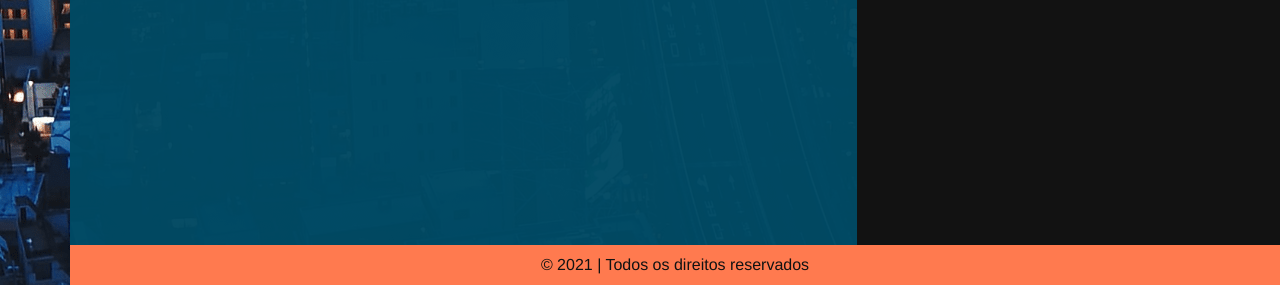
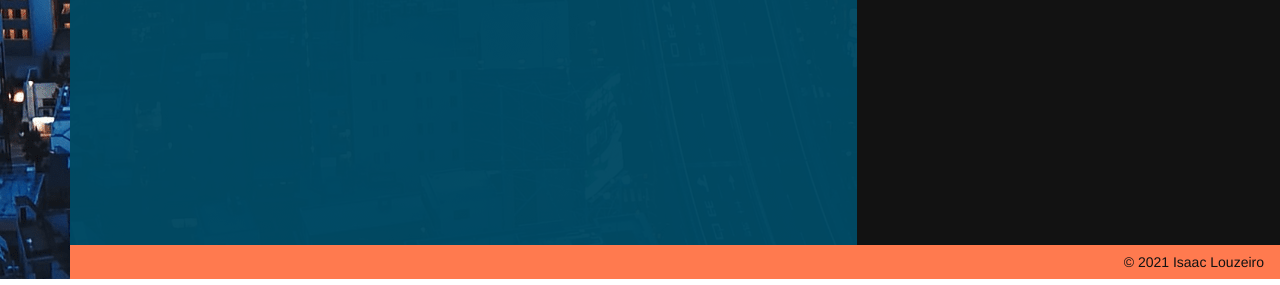
Before and after one commit to IsaacLouzeiro/portfolio, a plain HTML site: page index.html in a window 1280 px wide. Shown: the part 2955-3240 px from the top of the page. Drawn offline with nearby package versions, Linux system fonts and the light colour scheme.

Commit message:
finishing footer content

```diff
--- a/index.html
+++ b/index.html
@@ -397,7 +397,7 @@
 
                 <!-- footer content -->
                 <footer>
-                    <span>&copy; 2021 | Todos os direitos reservados</a></span>
+                    <small>&copy; 2021 Isaac Louzeiro</a></small>
                 </footer>
                 <!-- // footer content -->
 
--- a/sass/style.scss
+++ b/sass/style.scss
@@ -410,6 +410,6 @@ footer {
     margin-left: 70px;
     background-color: $color4;
     color: $color2;
-    text-align: center;
-    padding: .5em 0;
+    text-align: right;
+    padding: .3em 1em;
 }
```
Also changed, not shown: css/style.css.
